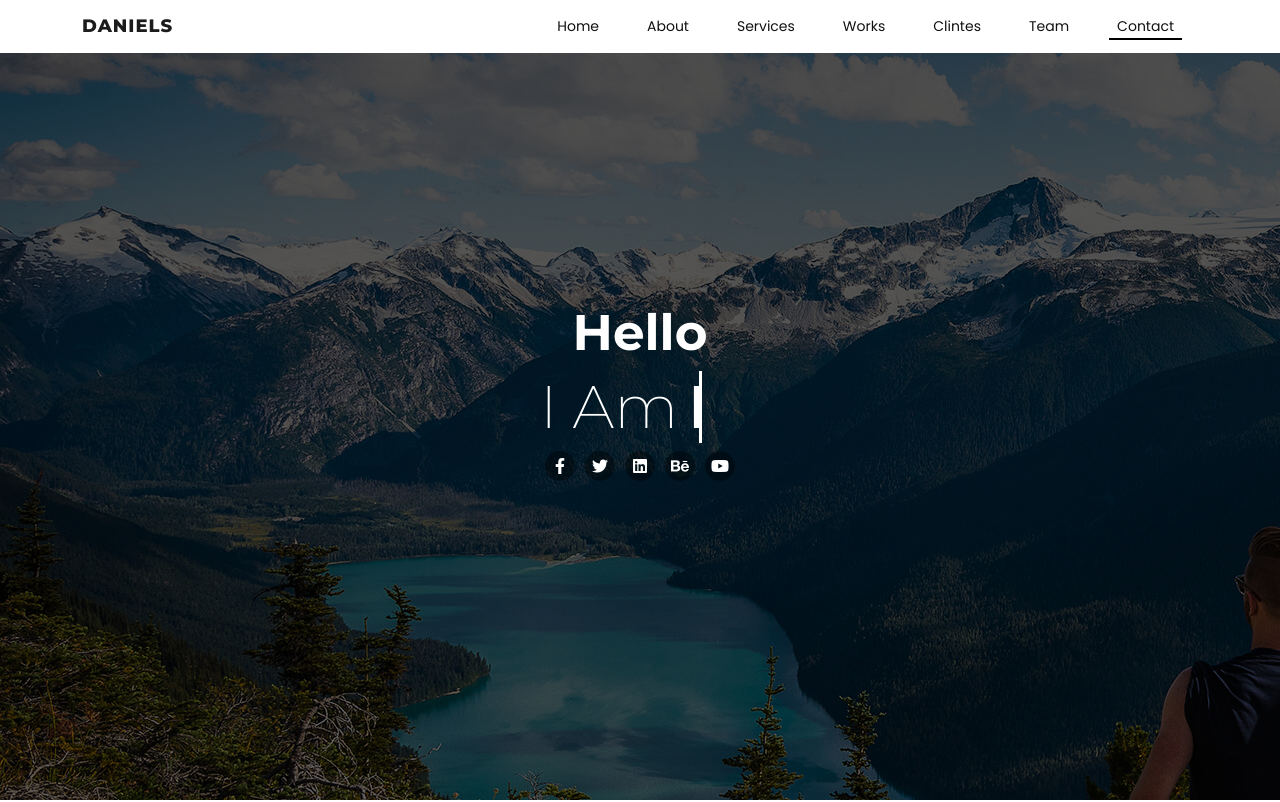
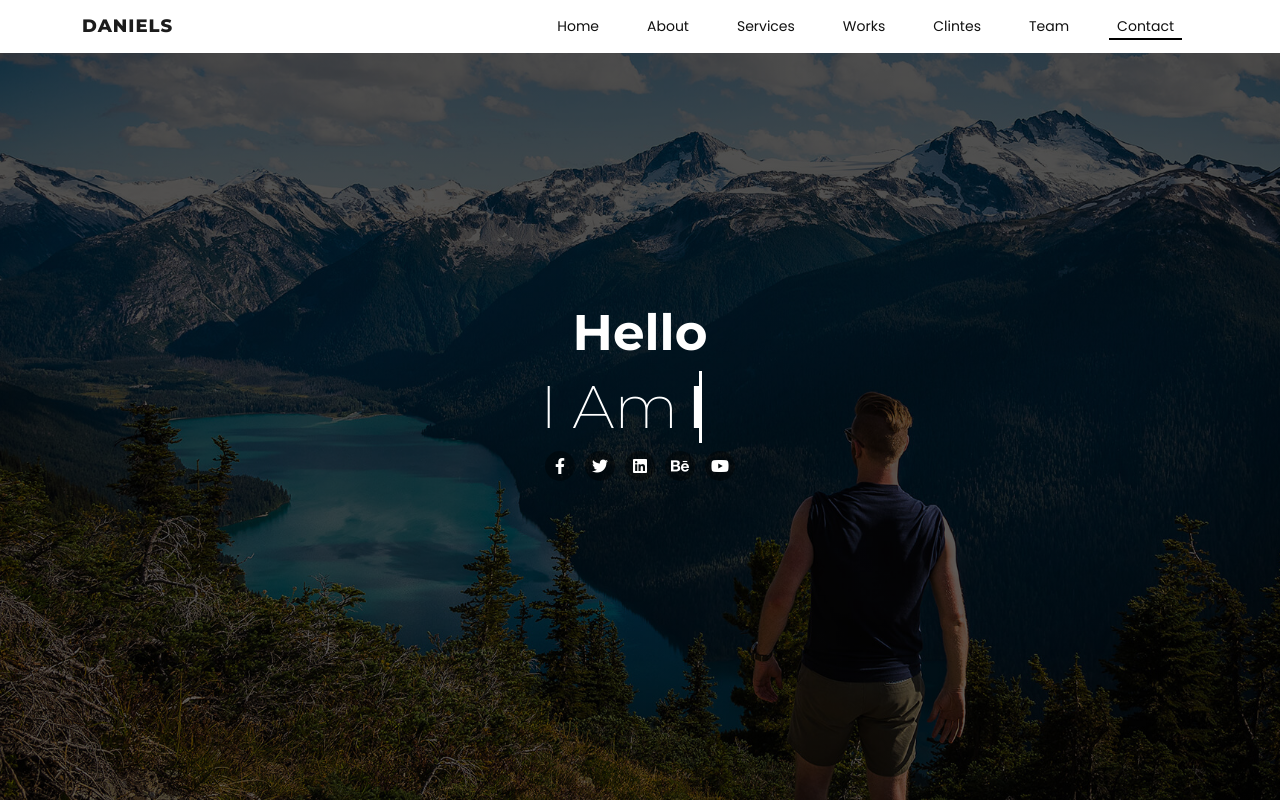
Before and after one commit to samx774/DANIELS, a plain HTML site: page index.html in a window 1280 px wide. Shown: the top 802 px of the page. Drawn offline with Linux system fonts and the light colour scheme.

Commit message:
third commit

```diff
--- a/css/style.css
+++ b/css/style.css
@@ -13,6 +13,8 @@ a{
 }
 header{
     background-image: linear-gradient(rgba(0, 0, 0, 0.7) , rgba(0, 0, 0, 0.6)) , url(../imgs/bg.jpg);
+    background-position: center center;
+    background-size: cover;
 }
 header h3{
     font-weight: 700;
```
